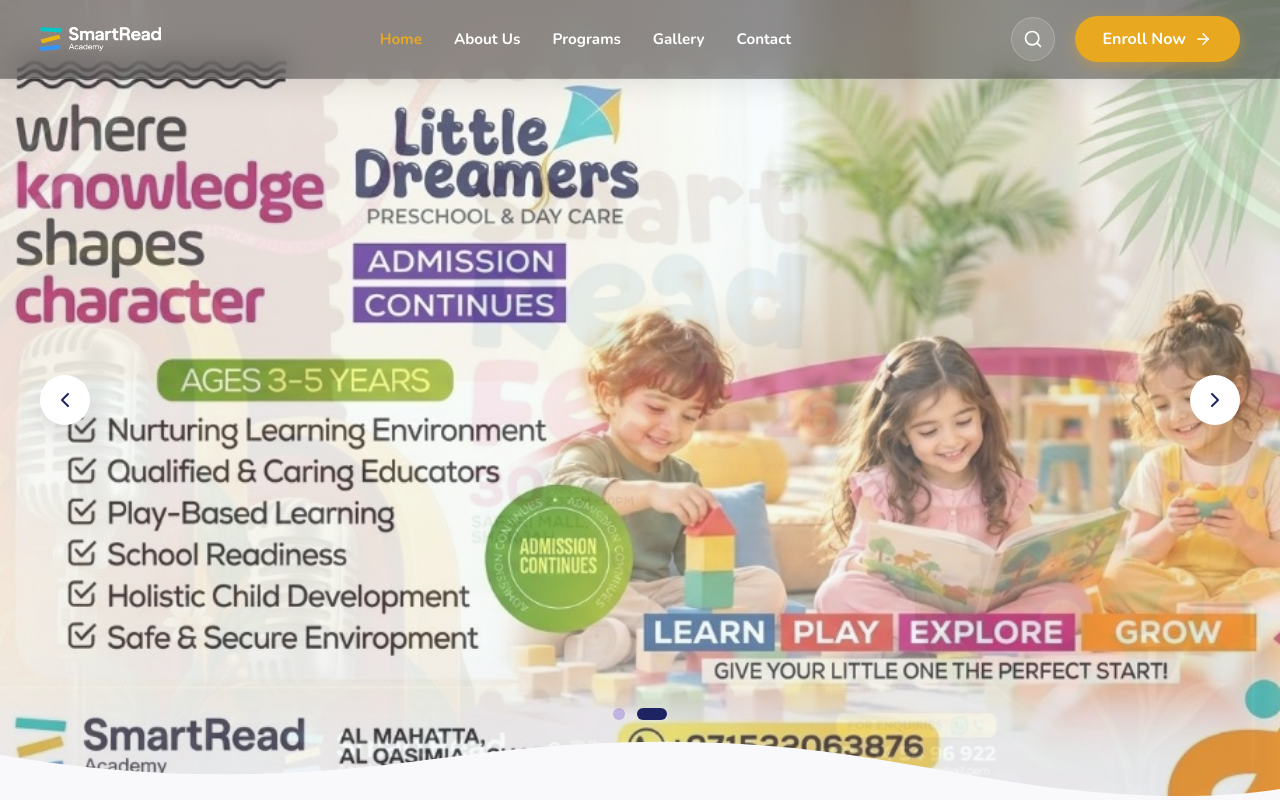
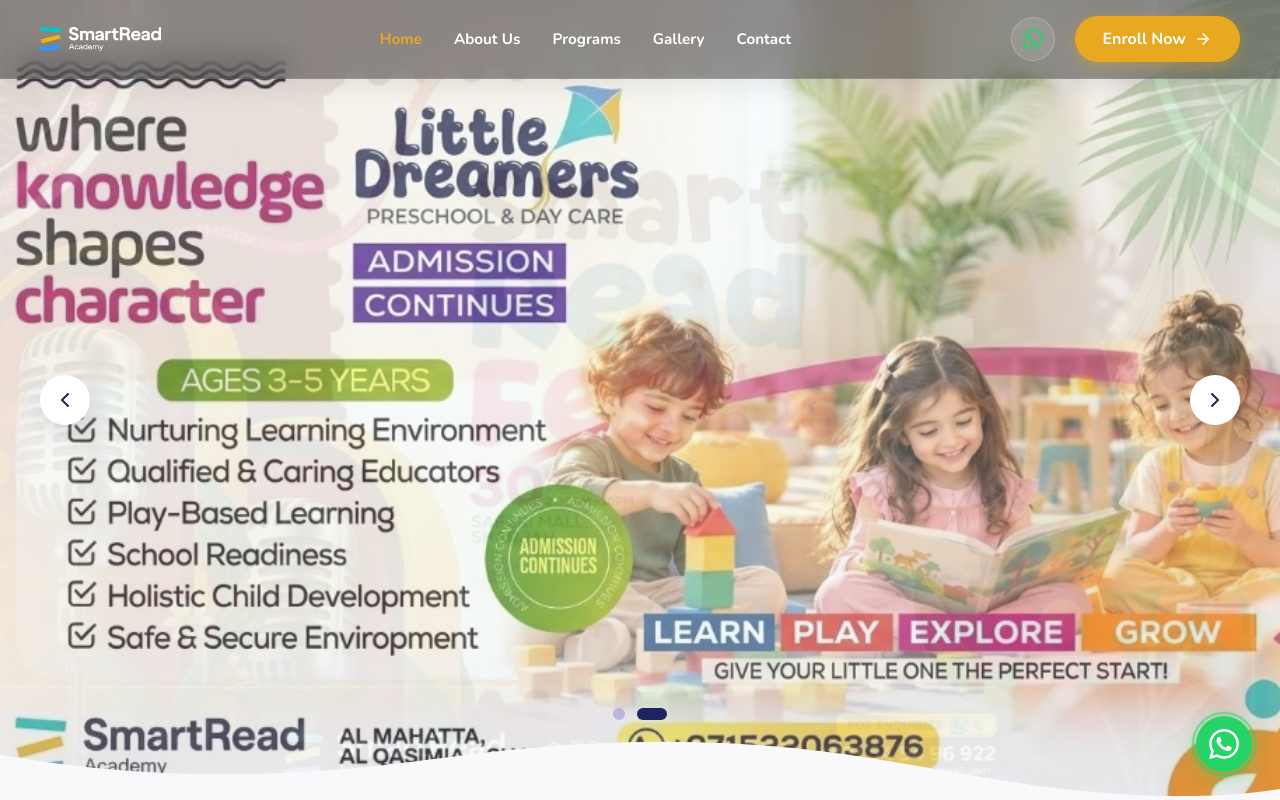
Before and after one commit to adilummar/smartread-new, a React (Vite) app: page / in a window 1280 px wide. Shown: the top 800 px of the page. Built offline with nearby package versions, Linux system fonts and the light colour scheme.

Commit message:
Add phone +971545496922 to Enroll Now and add WhatsApp buttons

```diff
--- a/src/App.jsx
+++ b/src/App.jsx
@@ -9,6 +9,7 @@
 import ContactCTA from './components/ContactCTA';
 import Footer from './components/Footer';
 import AdminPanel from './components/AdminPanel';
+import FloatingWhatsApp from './components/FloatingWhatsApp';
 import './index.css';
 
 const MainPage = () => (
@@ -23,6 +24,7 @@
       <ContactCTA />
     </main>
     <Footer />
+    <FloatingWhatsApp />
   </div>
 );
 
--- /dev/null
+++ b/src/components/FloatingWhatsApp.css
@@ -0,0 +1,54 @@
+.floating-whatsapp {
+  position: fixed;
+  bottom: 28px;
+  right: 28px;
+  z-index: 9999;
+  width: 56px;
+  height: 56px;
+  background-color: #25D366;
+  border-radius: 50%;
+  display: flex;
+  align-items: center;
+  justify-content: center;
+  box-shadow: 0 4px 20px rgba(37, 211, 102, 0.45);
+  transition: transform 0.25s ease, box-shadow 0.25s ease;
+  cursor: pointer;
+  text-decoration: none;
+}
+
+.floating-whatsapp:hover {
+  transform: scale(1.1);
+  box-shadow: 0 6px 26px rgba(37, 211, 102, 0.65);
+}
+
+.floating-whatsapp-pulse {
+  position: absolute;
+  top: 0;
+  left: 0;
+  width: 100%;
+  height: 100%;
+  border-radius: 50%;
+  border: 2px solid #25D366;
+  animation: wa-pulse 2s infinite ease-out;
+  pointer-events: none;
+}
+
+@keyframes wa-pulse {
+  0% {
+    transform: scale(1);
+    opacity: 0.8;
+  }
+  100% {
+    transform: scale(1.45);
+    opacity: 0;
+  }
+}
+
+@media (max-width: 768px) {
+  .floating-whatsapp {
+    bottom: 20px;
+    right: 20px;
+    width: 50px;
+    height: 50px;
+  }
+}
--- /dev/null
+++ b/src/components/FloatingWhatsApp.jsx
@@ -0,0 +1,21 @@
+import React from 'react';
+import './FloatingWhatsApp.css';
+import WhatsAppIcon from './WhatsAppIcon';
+
+const FloatingWhatsApp = () => {
+  return (
+    <a
+      href="https://wa.me/971545496922?text=Hello%20SmartRead%20Academy%2C%20I%20would%20like%20more%20information."
+      target="_blank"
+      rel="noopener noreferrer"
+      className="floating-whatsapp"
+      title="Chat with us on WhatsApp"
+      aria-label="Chat with SmartRead Academy on WhatsApp"
+    >
+      <div className="floating-whatsapp-pulse"></div>
+      <WhatsAppIcon size={30} color="#FFFFFF" />
+    </a>
+  );
+};
+
+export default FloatingWhatsApp;
--- a/src/components/Footer.jsx
+++ b/src/components/Footer.jsx
@@ -1,6 +1,7 @@
 import React from 'react';
 import './Footer.css';
-import { MapPin, Phone, Mail, Globe, MessageCircle, MessageSquare, Video } from 'lucide-react';
+import { MapPin, Phone, Mail, Globe, MessageSquare, Video } from 'lucide-react';
+import WhatsAppIcon from './WhatsAppIcon';
 
 const InstagramIcon = ({ size = 24, color = "currentColor" }) => (
   <svg xmlns="http://www.w3.org/2000/svg" width={size} height={size} viewBox="0 0 24 24" fill="none" stroke={color} strokeWidth="2" strokeLinecap="round" strokeLinejoin="round">
@@ -28,10 +29,10 @@
               We provide a safe, caring and stimulating environment where children learn, grow and shine.
             </p>
             <div className="social-links">
-              <a href="#"><Globe size={18} /></a>
-              <a href="https://www.instagram.com/smart_read_uae?stkn=MXA4ZnZxeXU5MDExbA==" target="_blank" rel="noopener noreferrer"><InstagramIcon size={18} /></a>
-              <a href="#"><Video size={18} /></a>
-              <a href="#"><MessageSquare size={18} /></a>
+              <a href="https://maps.app.goo.gl/XygKCaCTDjuqH3Ki8?g_st=aw" target="_blank" rel="noopener noreferrer" title="Location"><Globe size={18} /></a>
+              <a href="https://www.instagram.com/smart_read_uae?stkn=MXA4ZnZxeXU5MDExbA==" target="_blank" rel="noopener noreferrer" title="Instagram"><InstagramIcon size={18} /></a>
+              <a href="https://wa.me/971545496922" target="_blank" rel="noopener noreferrer" title="WhatsApp" aria-label="WhatsApp"><WhatsAppIcon size={18} color="white" /></a>
+              <a href="tel:+971545496922" title="Call"><Phone size={18} /></a>
             </div>
           </div>
 
@@ -40,7 +41,7 @@
             <ul className="footer-links">
               <li><a href="#about">About Us</a></li>
               <li><a href="#courses">Programs</a></li>
-              <li><a href="#admission">Admissions</a></li>
+              <li><a href="tel:+971545496922">Admissions</a></li>
               <li><a href="#gallery">Gallery</a></li>
               <li><a href="#contact">Contact Us</a></li>
             </ul>
@@ -66,7 +67,11 @@
               </li>
               <li>
                 <Phone size={18} color="var(--kidza-orange)" />
-                <a href="tel:+971545496922">+971 54 549 6922</a>
+                <a href="tel:+971545496922">+971 54 54 96 922</a>
+              </li>
+              <li>
+                <WhatsAppIcon size={18} color="#25D366" />
+                <a href="https://wa.me/971545496922" target="_blank" rel="noopener noreferrer">+971 54 54 96 922 (WhatsApp)</a>
               </li>
               <li>
                 <Mail size={18} color="var(--kidza-orange)" />
--- a/src/components/Navbar.css
+++ b/src/components/Navbar.css
@@ -99,6 +99,11 @@
   color: white;
 }
 
+.whatsapp-nav-btn:hover {
+  background: rgba(37, 211, 102, 0.25) !important;
+  border-color: #25D366 !important;
+}
+
 @media (max-width: 1024px) {
   .nav-links {
     display: none;
--- a/src/components/Navbar.jsx
+++ b/src/components/Navbar.jsx
@@ -1,6 +1,7 @@
 import React from 'react';
 import './Navbar.css';
-import { Search, ChevronDown, ArrowRight } from 'lucide-react';
+import { ArrowRight } from 'lucide-react';
+import WhatsAppIcon from './WhatsAppIcon';
 
 const Navbar = () => {
   return (
@@ -22,10 +23,17 @@
         </ul>
 
         <div className="navbar-right">
-          <button className="icon-btn">
-            <Search size={20} />
-          </button>
-          <a href="#admission" className="btn btn-orange">
+          <a
+            href="https://wa.me/971545496922?text=Hello%20SmartRead%20Academy%2C%20I%20would%20like%20more%20information."
+            target="_blank"
+            rel="noopener noreferrer"
+            className="icon-btn whatsapp-nav-btn"
+            title="Chat on WhatsApp (+971 54 54 96 922)"
+            aria-label="Chat on WhatsApp"
+          >
+            <WhatsAppIcon size={20} color="#25D366" />
+          </a>
+          <a href="tel:+971545496922" className="btn btn-orange" title="Call to Enroll: +971 54 54 96 922">
             Enroll Now <ArrowRight size={18} />
           </a>
         </div>
--- a/src/components/Programs.jsx
+++ b/src/components/Programs.jsx
@@ -175,7 +175,14 @@
               <div className="course-content">
                 <h3 className="course-title" style={{color: currentHub.color}}>{course.title}</h3>
                 <p className="course-desc">{course.desc}</p>
-                <a href="#admission" className="course-enroll-btn" style={{backgroundColor: currentHub.bgColor, color: currentHub.color}}>
+                <a
+                  href={`https://wa.me/971545496922?text=${encodeURIComponent(`Hello SmartRead Academy, I would like to enroll in "${course.title}".`)}`}
+                  target="_blank"
+                  rel="noopener noreferrer"
+                  className="course-enroll-btn"
+                  style={{backgroundColor: currentHub.bgColor, color: currentHub.color}}
+                  title="Enroll via WhatsApp: +971 54 54 96 922"
+                >
                   Enroll Now <ArrowRightCircle size={18} />
                 </a>
               </div>
--- /dev/null
+++ b/src/components/WhatsAppIcon.jsx
@@ -0,0 +1,17 @@
+import React from 'react';
+
+export const WhatsAppIcon = ({ size = 20, color = "currentColor", className = "" }) => (
+  <svg
+    xmlns="http://www.w3.org/2000/svg"
+    width={size}
+    height={size}
+    viewBox="0 0 24 24"
+    fill={color}
+    className={className}
+    style={{ display: 'inline-block', verticalAlign: 'middle', flexShrink: 0 }}
+  >
+    <path d="M.057 24l1.687-6.163c-1.041-1.804-1.588-3.849-1.587-5.946.003-6.556 5.338-11.891 11.893-11.891 3.181.001 6.167 1.24 8.413 3.488 2.245 2.248 3.481 5.236 3.48 8.414-.003 6.557-5.338 11.892-11.893 11.892-1.99-.001-3.951-.5-5.688-1.448l-6.305 1.654zm6.597-3.807c1.676.995 3.276 1.591 5.392 1.592 5.448 0 9.886-4.434 9.889-9.885.002-5.462-4.415-9.89-9.881-9.892-5.452 0-9.887 4.434-9.889 9.884-.001 2.225.651 3.891 1.746 5.634l-.999 3.648 3.742-.981zm11.387-5.464c-.074-.124-.272-.198-.57-.347-.297-.149-1.758-.868-2.031-.967-.272-.099-.47-.149-.669.149-.198.297-.768.967-.941 1.165-.173.198-.347.223-.644.074-.297-.149-1.255-.462-2.39-1.475-.883-.788-1.48-1.761-1.653-2.059-.173-.297-.018-.458.13-.606.134-.133.297-.347.446-.521.151-.172.2-.296.3-.495.099-.198.05-.372-.025-.521-.075-.148-.669-1.611-.916-2.206-.242-.579-.487-.501-.669-.51l-.57-.01c-.198 0-.52.074-.792.372s-1.04 1.016-1.04 2.479 1.065 2.876 1.213 3.074c.149.198 2.095 3.2 5.076 4.487.709.306 1.263.489 1.694.626.712.226 1.36.194 1.872.118.571-.085 1.758-.719 2.006-1.413.248-.695.248-1.29.173-1.414z"/>
+  </svg>
+);
+
+export default WhatsAppIcon;
--- a/src/components/WhyChoose.jsx
+++ b/src/components/WhyChoose.jsx
@@ -46,7 +46,13 @@
                 <li><CheckCircle2 color="var(--kidza-green)" size={18} /> Expert Teachers</li>
               </ul>
 
-              <a href="#contact" className="btn btn-orange mt-4">
+              <a
+                href="https://wa.me/971545496922?text=Hello%20SmartRead%20Academy%2C%20I%20would%20like%20to%20book%20a%20school%20tour."
+                target="_blank"
+                rel="noopener noreferrer"
+                className="btn btn-orange mt-4"
+                title="Book a Tour on WhatsApp: +971 54 54 96 922"
+              >
                 Book a Tour <ArrowRight size={18} />
               </a>
             </div>
```
